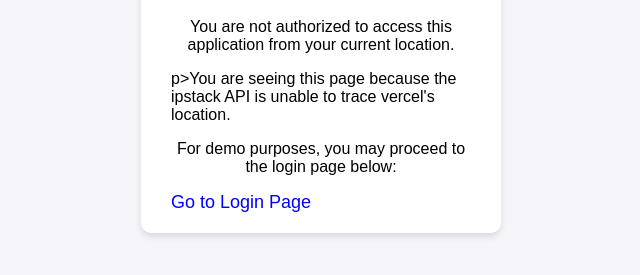
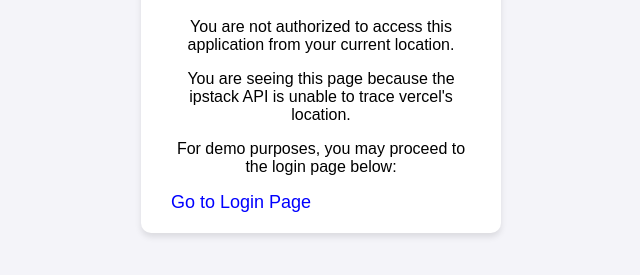
Before and after one commit to mlevin65/INST-377-Group-23-Project, a website: page GroupProject.html in a window 1280 px wide. Shown: the part 343-618 px from the top of the page, without its empty margins (319-959 px from the left). Drawn offline with Linux system fonts and the light colour scheme; no server answers.

Commit message:
fixing issue with vercel deployment

```diff
--- a/GroupProject.html
+++ b/GroupProject.html
@@ -71,7 +71,7 @@
             document.getElementById("content").innerHTML = `
                 <h1>Unauthorized Access</h1>
                 <p>You are not authorized to access this application from your current location.</p>
-                p>You are seeing this page because the ipstack API is unable to trace vercel's location.</p>
+                <p>You are seeing this page because the ipstack API is unable to trace vercel's location.</p>
                 <p>For demo purposes, you may proceed to the login page below:</p>
                 <a href="GroupProject.html?bypass=true" style="text-decoration: none; color: blue; font-size: 18px;">
                     Go to Login Page
```
